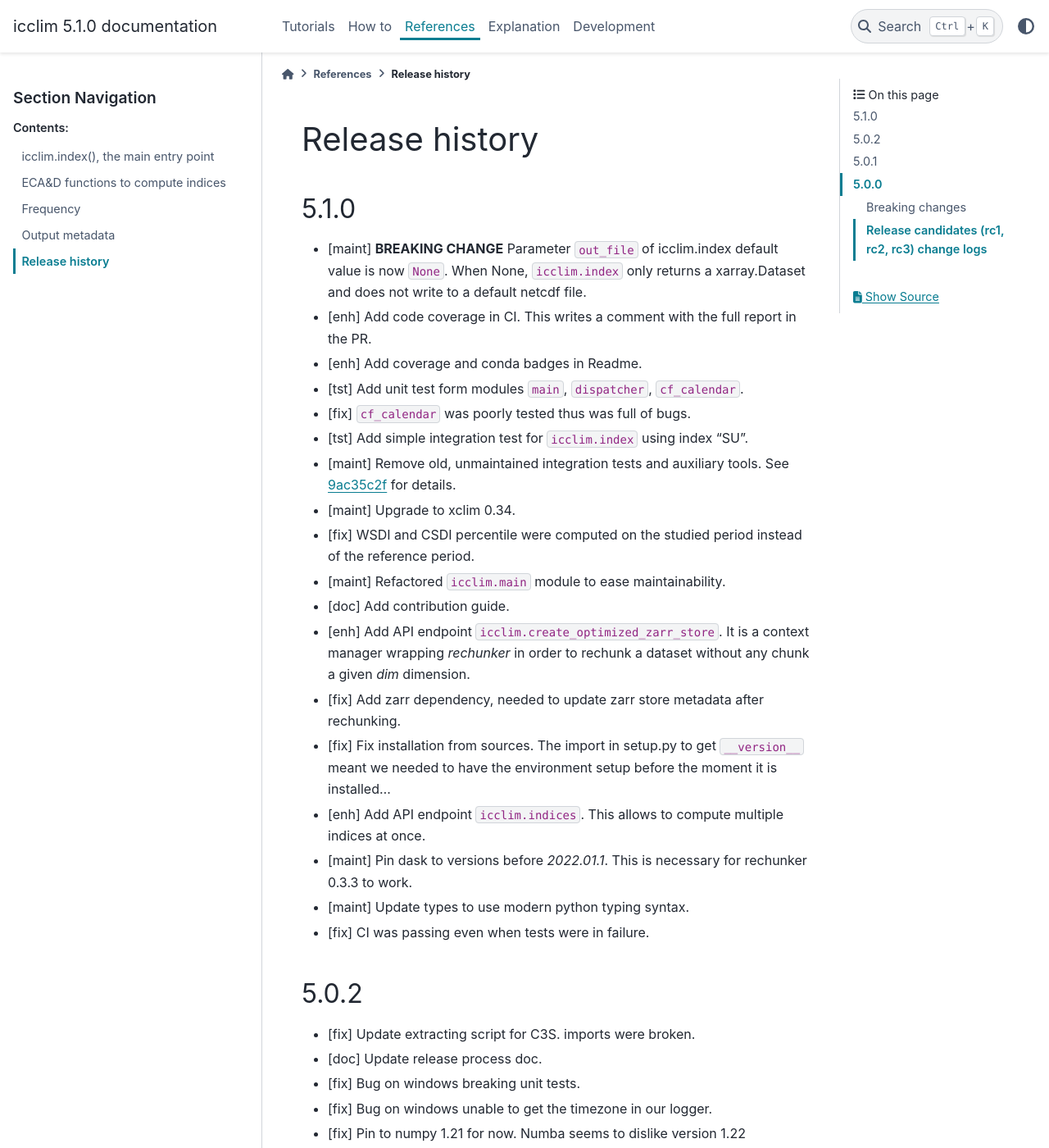
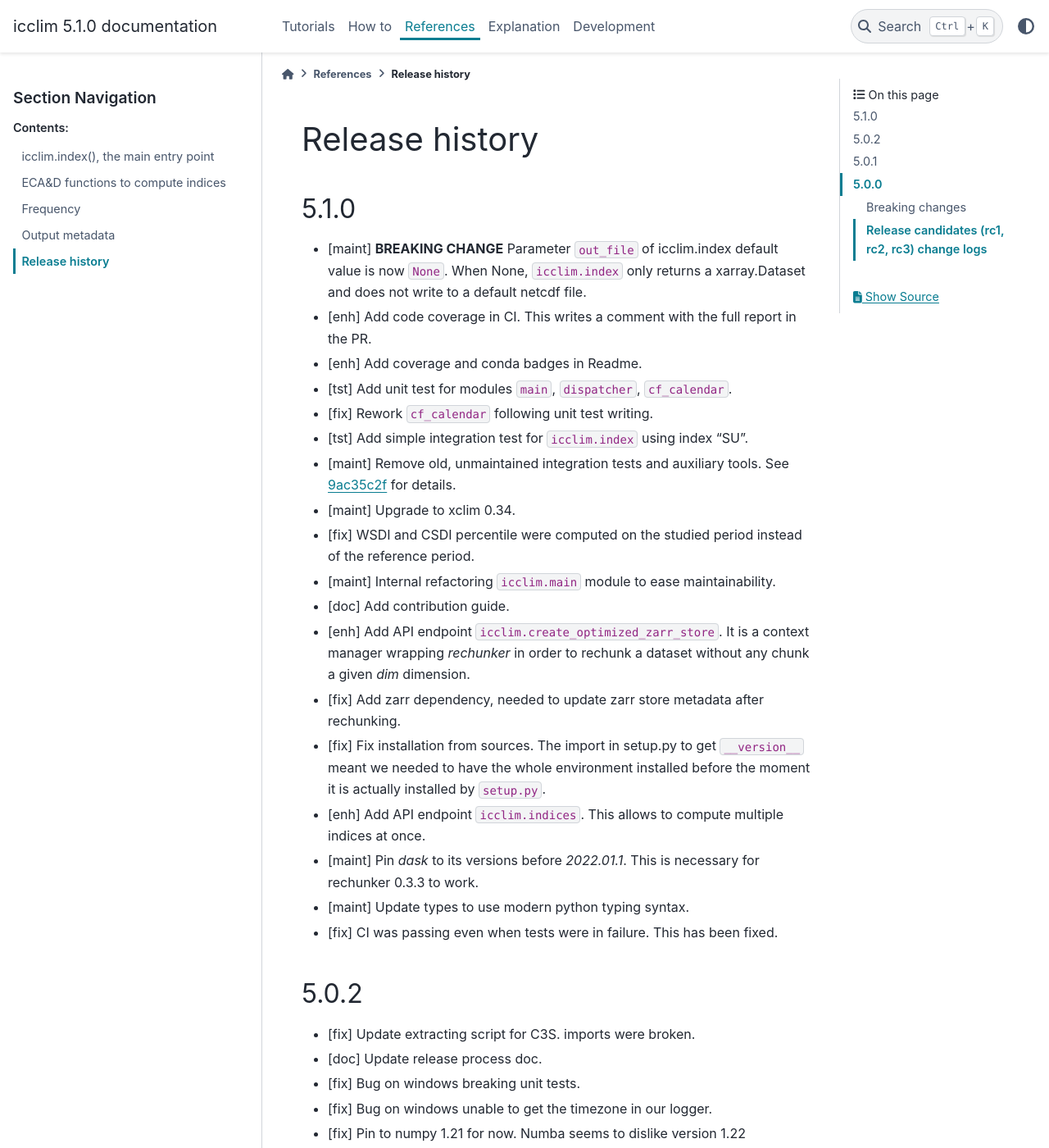
Before and after one commit to cerfacs-globc/icclim, a Sphinx documentation site: the page built from doc/source/references/release_notes.rst, in a window 1280 px wide and 1400 px high. Shown: the whole window at 82% size. Built offline with Sphinx 7.4.7 and the PyData theme 0.15.4, drawn with Linux system fonts in a browser that asks for light colours.

Commit message:
MAINT: Clean release notes

```diff
--- a/doc/source/references/release_notes.rst
+++ b/doc/source/references/release_notes.rst
@@ -6,21 +6,21 @@ Release history
 * [maint] **BREAKING CHANGE** Parameter ``out_file`` of icclim.index default value is now ``None``. When None, ``icclim.index`` only returns a xarray.Dataset and does not write to a default netcdf file.
 * [enh] Add code coverage in CI. This writes a comment with the full report in the PR.
 * [enh] Add coverage and conda badges in Readme.
-* [tst] Add unit test form modules ``main``, ``dispatcher``, ``cf_calendar``.
-* [fix] ``cf_calendar`` was poorly tested thus was full of bugs.
+* [tst] Add unit test for modules ``main``, ``dispatcher``, ``cf_calendar``.
+* [fix] Rework ``cf_calendar`` following unit test writing.
 * [tst] Add simple integration test for ``icclim.index`` using index "SU".
 * [maint] Remove old, unmaintained integration tests and auxiliary tools. See `9ac35c2f`_ for details.
 * [maint] Upgrade to xclim 0.34.
 * [fix] WSDI and CSDI percentile were computed on the studied period instead of the reference period.
-* [maint] Refactored ``icclim.main`` module to ease maintainability.
+* [maint] Internal refactoring ``icclim.main`` module to ease maintainability.
 * [doc] Add contribution guide.
 * [enh] Add API endpoint ``icclim.create_optimized_zarr_store``. It is a context manager wrapping `rechunker` in order to rechunk a dataset without any chunk a given `dim` dimension.
 * [fix] Add zarr dependency, needed to update zarr store metadata after rechunking.
-* [fix] Fix installation from sources. The import in setup.py to get ``__version__`` meant we needed to have the environment setup before the moment it is installed...
+* [fix] Fix installation from sources. The import in setup.py to get ``__version__`` meant we needed to have the whole environment installed before the moment it is actually installed by ``setup.py``.
 * [enh] Add API endpoint ``icclim.indices``. This allows to compute multiple indices at once.
-* [maint] Pin dask to versions before `2022.01.1`. This is necessary for rechunker 0.3.3 to work.
+* [maint] Pin `dask` to its versions before `2022.01.1`. This is necessary for rechunker 0.3.3 to work.
 * [maint] Update types to use modern python typing syntax.
-* [fix] CI was passing even when tests were in failure.
+* [fix] CI was passing even when tests were in failure. This has been fixed.
 
 .. _`9ac35c2f`: https://github.com/cerfacs-globc/icclim/commit/9ac35c2f7bda76b26427fd433a79f7b4334776e7
 
```
